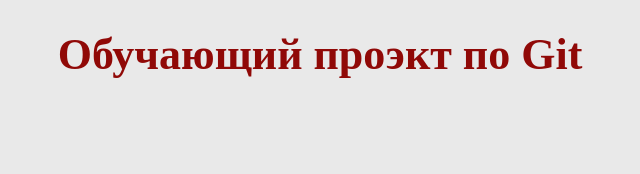
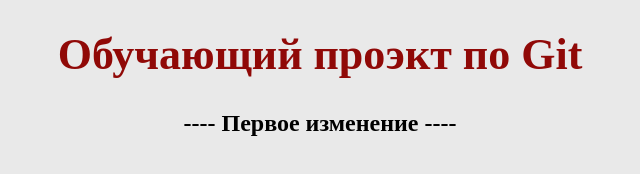
Before and after one commit to ViktorDirin/git-test, a plain HTML site: page index.html in a window 1280 px wide. Shown: the whole page, without its empty margins (320-960 px from the left). Drawn offline with Linux system fonts and the light colour scheme.

Commit message:
Second commit

```diff
--- a/css/main.css
+++ b/css/main.css
@@ -8,3 +8,8 @@ h1 {
     color: #900907;
     font-size: 44px;
 }
+
+p {
+    font-size: 24px;
+    font-weight: 600;
+}
--- a/index.html
+++ b/index.html
@@ -15,6 +15,8 @@
 
 <h1>Обучающий проэкт по Git</h1>
 
+<p>---- Первое изменение ----</p>
+
 </body>
 
 </html>
```
